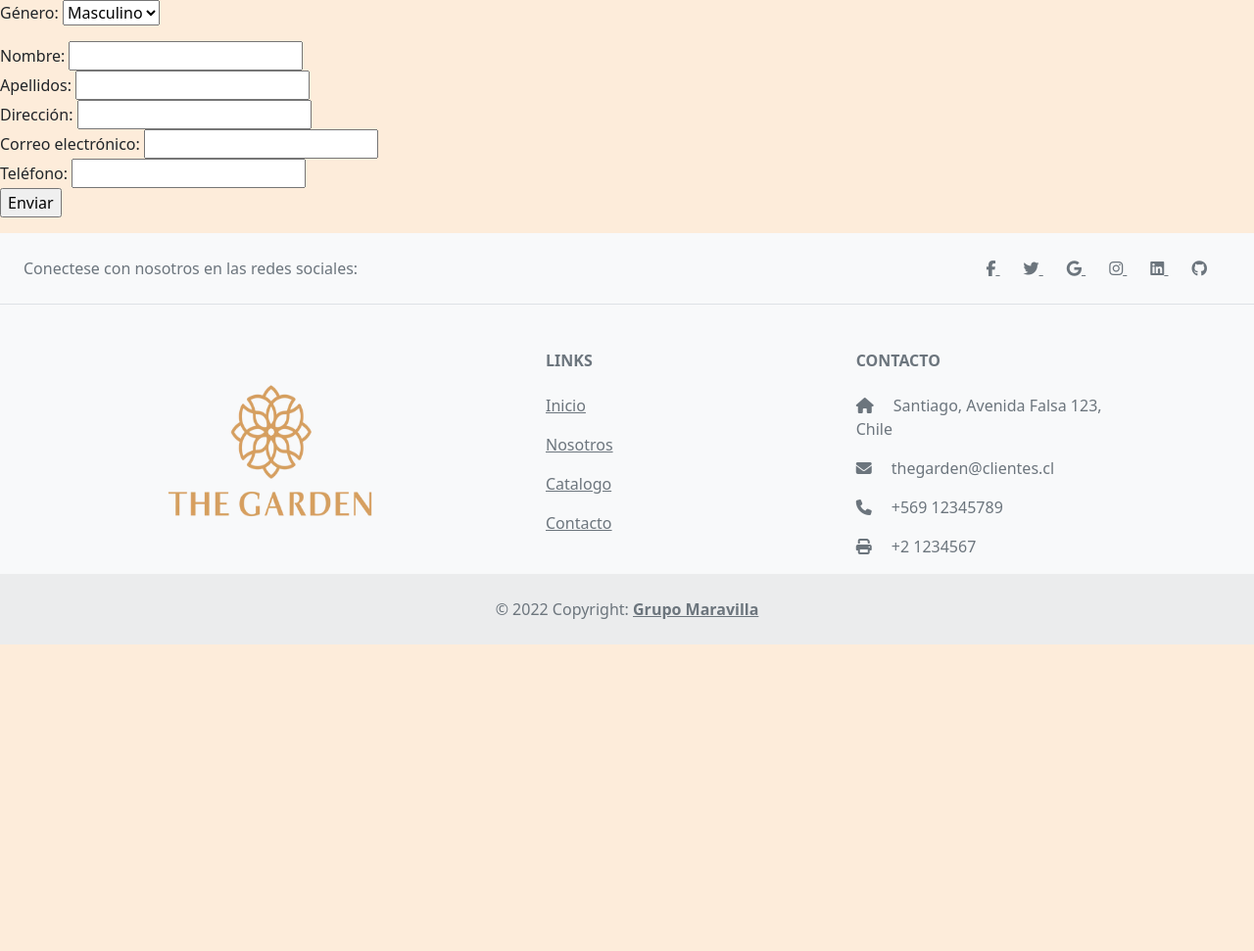
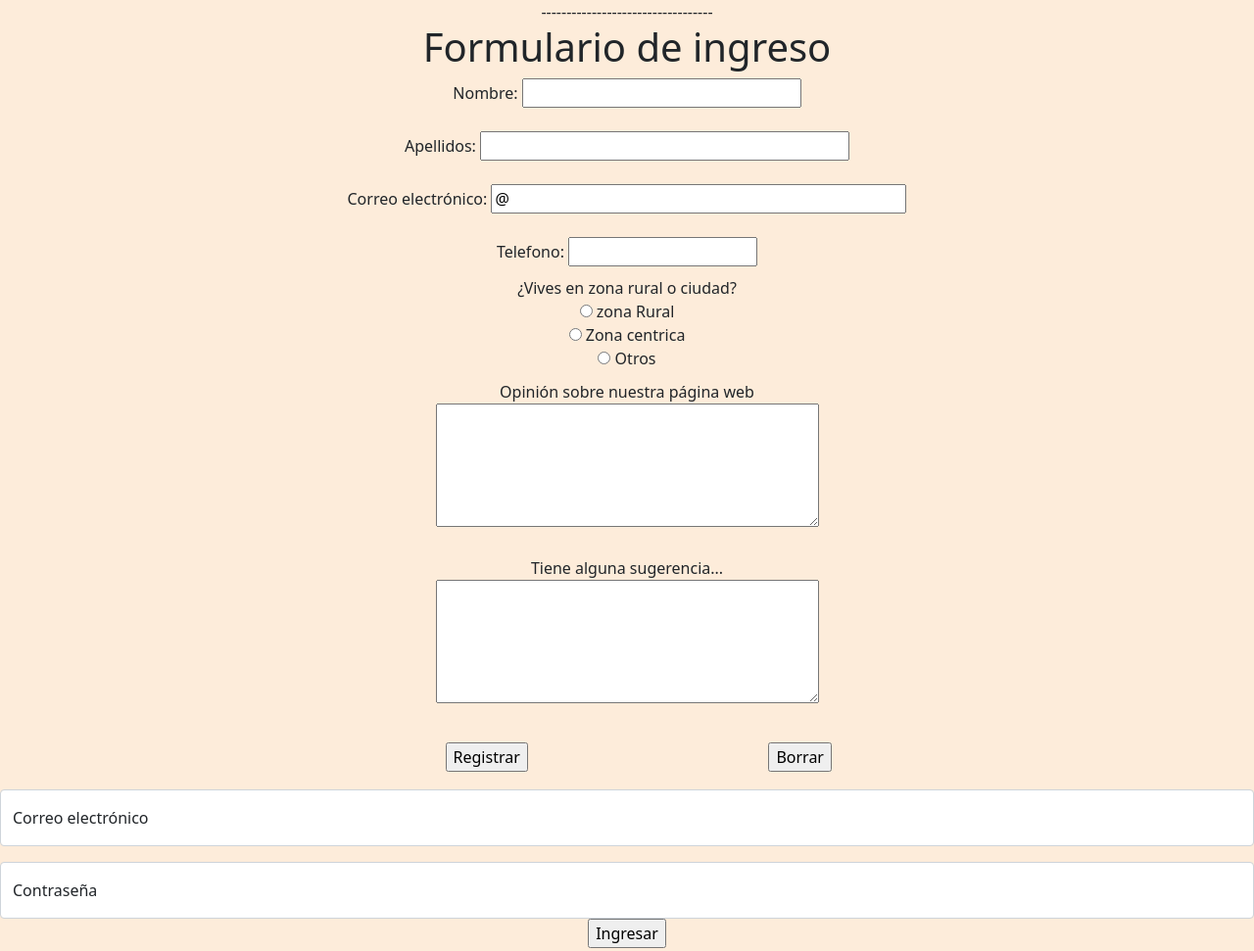
Before and after one commit to ElPelaoSaitama/Evaluacion-Parcial-EA1, a plain HTML site: page sub_paginas/contacto.html in a window 1280 px wide. Shown: the top 971 px of the page at 98% size. Before the commit the page ends 800 px from the top, so only its background shows below. Drawn offline with nearby package versions, Linux system fonts and the light colour scheme; files that its build step writes are made by us from their sources; files whose address does not match are found by name.

Commit message:
formulario 1.1

```diff
--- a/sub_paginas/contacto.html
+++ b/sub_paginas/contacto.html
@@ -15,26 +15,63 @@
     <link rel="preconnect" href="https://fonts.gstatic.com" crossorigin>
   <link href="https://fonts.googleapis.com/css2?family=Ubuntu:wght@500&display=swap" rel="stylesheet">
 </head>
-<body class="body">
+<body style="text-align: center;">
 
 <!--Formulario incompleto-->
-    <form action="contacto.html"></form>
-    <p>Género:
-        <select name="genero">
-             <option>Masculino</option>
-             <option>Femenino</option>
-             <option>Otro</option>
-           </select>
-           <div id="body">
-            <form method="get" action="http://aprenderaprogramar.com">
-                        Nombre: <input type="text" name="nombre" /><br />
-                        Apellidos: <input type="text" name="apellidos" /><br />
-                        Dirección: <input type="text" name="direccion" /><br />
-                        Correo electrónico: <input type="text" name="correo" /><br />
-                        Teléfono: <input type="text" name="telefono" /><br />
-                        </form>
-           </div>
-         <p><input type="submit" value="Enviar"></p>
+----------------------------------
+
+<h1>Formulario de ingreso</h1>
+<form action="mailto:emaildelaempresaquehaceelformulario@email.com" method="post" enctype="text/plain">
+    Nombre: <input type="text" name="nombre" size="25" maxlength="50"><br><br>
+    Apellidos: <input type="text" name="apellidos" size="35" maxlength="100">
+    <br><br>
+    Correo electrónico: <input type="text" value="@" name="correo" size="40" maxlength="100">
+    <br><br>
+    Telefono: <input type="text" name="telefono" size="15" maxlength="50">
+    <table width="100%" border="0" cellspacing="0" cellpadding="10">
+    <tr>
+    <td>¿Vives en zona rural o ciudad?<br>
+    <input type="radio" name="conocer">
+     zona Rural<br>
+    <input type="radio" name="conocer">
+    Zona centrica<br>
+    <input type="radio" name="conocer">
+     Otros</td>
+    </tr>
+    </table>
+    Opinión sobre nuestra página web<br>
+    <textarea cols="40" rows="5" name="opinion"></textarea>
+    <br><br>
+    Tiene alguna sugerencia...
+    <br>
+    <textarea cols="40" rows="5" name="sugerencias"></textarea>
+    <br><br>
+    <table width="50%" border="0" align="center" cellpadding="10" cellspacing="0">
+    <tr>
+    <td><div align="center">
+    <input type="submit" value="Registrar">
+    </div></td>
+    <td><div align="center">
+    <input type="Reset" value="Borrar">
+    </div></td>
+    </tr>
+    </table>
+    </form>
+
+<!--usuario-contraseña-->
+
+<h1></h1>
+ <div class="form-floating mb-3">
+     <input type="email" class="form-control" id="floatingInput" placeholder="name@example.com">
+     <label for="floatingInput">Correo electrónico</label>
+    </div>
+    <div class="form-floating">
+        <input type="password" class="form-control" id="floatingPassword" placeholder="Password">
+        <label for="floatingPassword">Contraseña</label>
+    </div>
+    <p><input type="submit" value="Ingresar"></p>
+
+
 </body>
 
 <!-- Footer -->
```
